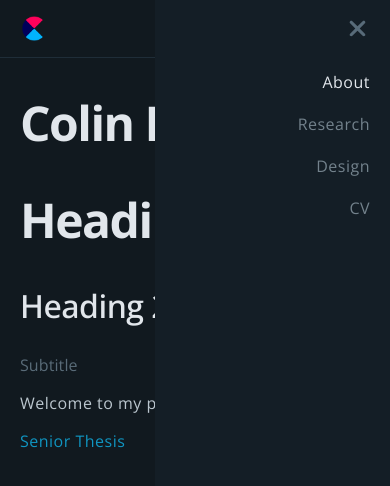
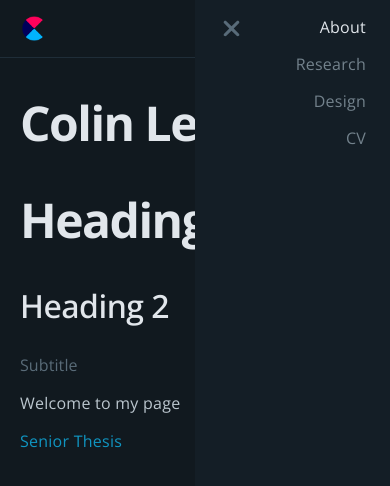
Before and after one commit to col-lefevre/website-v3, an Eleventy site: page src/index.md in a window 390 px wide. Both pictures are taken after a click on the picture 357 px from the left and 28 px from the top of the page. Built offline with nearby package versions, Linux system fonts and the light colour scheme; Eleventy itself is replaced by a stand-in of ours; files that its build step writes are made by us from their sources.

Commit message:
navbar edits

```diff
--- a/src/_includes/navbar.njk
+++ b/src/_includes/navbar.njk
@@ -17,10 +17,10 @@
             </a>
             <img src="../assets/images/bars-solid.svg" alt="" id="nav-mobile-bars" class="svg-icon-color">
         </nav>
-        <div id="popout" class="hide">
-            <img src="../assets/images/xmark-solid.svg" alt="" id="nav-mobile-x" class="svg-icon-color">
-            {% include "nav_links.njk" %}
-        </div>
     </div>
     <nav-border></nav-border>
+    <div id="popout" class="hide">
+        <img src="../assets/images/xmark-solid.svg" alt="" id="nav-mobile-x" class="svg-icon-color">
+        {% include "nav_links.njk" %}
+    </div>
 </mobile>
--- a/src/assets/css/base.css
+++ b/src/assets/css/base.css
@@ -30,7 +30,7 @@ body {
     font-size: 1rem;
     color: var(--text-color);
     font-variation-settings: "wght" 400, "wdth" 100;
-    letter-spacing: 0.5px;
+    letter-spacing: 0.25px;
 }
 
 subtitle {
--- a/src/assets/css/navbar.css
+++ b/src/assets/css/navbar.css
@@ -30,7 +30,7 @@ nav-border {
 
 mobile {
     position: sticky;
-    z-index: 98;
+    z-index: 100; /* very high num */
     background-color: var(--background-color);
 }
 
@@ -45,7 +45,7 @@ mobile nav-links {
     display: flex;
     flex-flow: column wrap;
     align-items: flex-end;
-    gap: var(--nav-gap);
+    gap: calc(var(--nav-gap) * 0.75);
 }
 
 desktop .nav-img {
@@ -96,16 +96,18 @@ nav a.active:hover,
     width: 50vw;
     height: 100vh;
     position: fixed;
+    box-sizing: border-box;
     top: 0;
     right: 0;
+    padding: 1rem 1.5rem;
+
     background-color: var(--popout-color);
-    padding: 1rem 20px;
-    /* Manual skeleton spacing is 20px */
+    backdrop-filter: blur(1000px);
 
     display: flex;
-    flex-flow: column wrap;
-    gap: calc(var(--nav-gap) * 1.5);
-    align-items: flex-end;
+    flex-flow: row wrap;
+    align-items: flex-start;
+    justify-content: space-between;
 }
 
 #popout.hide {
```
